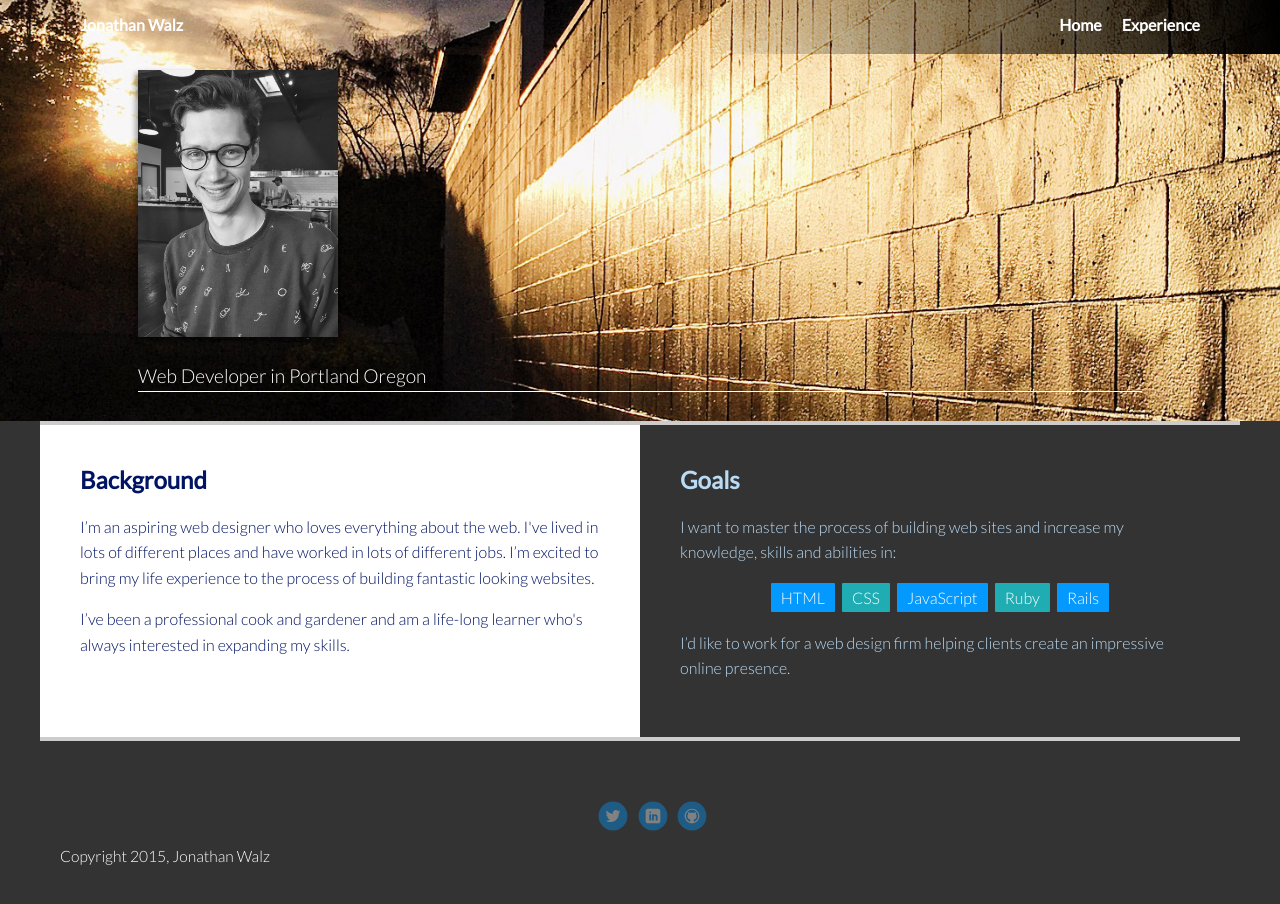
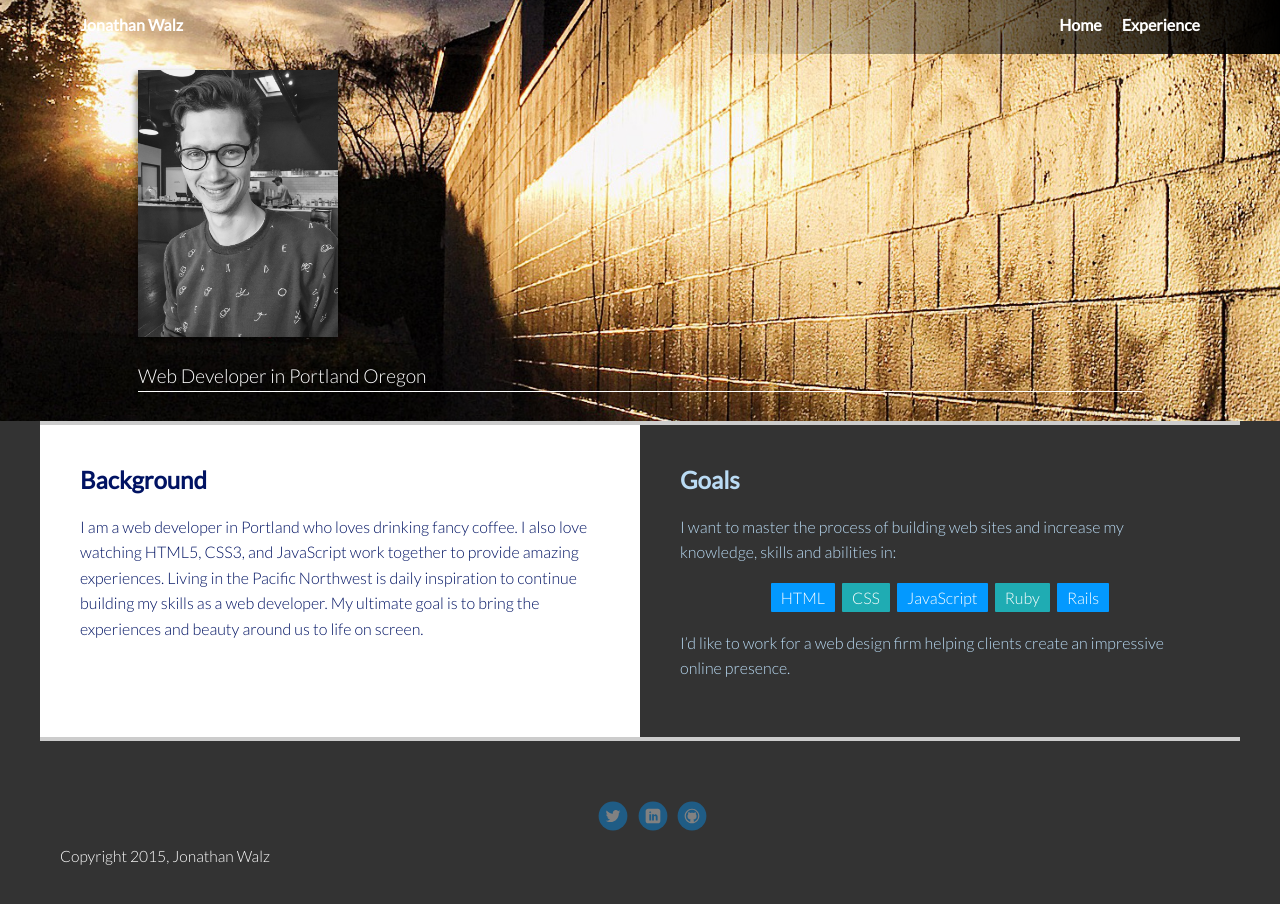
Before and after one commit to jonwalz/treehouse_portfolio, a website: page index.html in a window 1280 px wide. Drawn offline with Linux system fonts and the light colour scheme.

```diff
--- a/index.html
+++ b/index.html
@@ -1,6 +1,7 @@
 <!doctype html>
 <html lang="en">
 <head>
+    <title>Jonathan Walz</title>
     <meta charset="utf-8">
     <meta name="viewport" content="width=device-width, initial-scale=1.0">
     <link rel="stylesheet" href="styles.css">
@@ -32,11 +33,8 @@
 <main class="flex">
     <div class="card">
         <h2>Background</h2>
-        <p>I’m an aspiring web designer who loves everything about the web. I've lived in lots of different places and
-            have worked in lots of different jobs. I’m excited to bring my life experience to the process of building
-            fantastic looking websites.</p>
-        <p>I’ve been a professional cook and gardener and am a life-long learner who's always interested in expanding my
-            skills.</p>
+        <p>I am a web developer in Portland who loves drinking fancy coffee. I also love watching HTML5, CSS3, and JavaScript work together to provide amazing experiences. Living in the Pacific Northwest is daily inspiration to continue building my skills as a web developer. My ultimate goal is to bring the experiences and beauty around us to life on screen.</p>
+
     </div>
 
     <div class="card">
```
